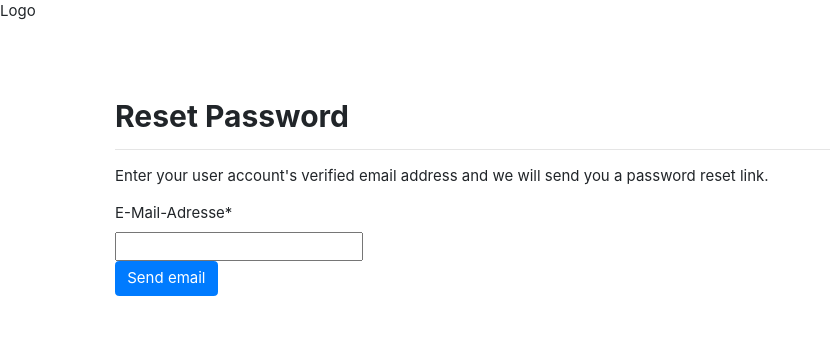
After one commit to check24-scholarships/tutor-smith, a Django app: page /recover/ in a window 1280 px wide. The commit adds this page. Shown: the top 340 px of the page, without its empty margins (0-830 px from the left). Run offline with Django 3.2, Linux system fonts and the light colour scheme; some libraries are stand-ins or nearby versions.

Commit message:
Added recover password

```diff
--- a/requirements.txt
+++ b/requirements.txt
@@ -1,2 +1,3 @@
 django
+django-crispy-forms
 django-phonenumber-field[phonenumbers]
--- a/tutor_smith/urls.py
+++ b/tutor_smith/urls.py
@@ -21,5 +21,7 @@ from user_management import views as user_views
 urlpatterns = [
     path('admin/', admin.site.urls),
     path('hello-template/', user_views.hello_world_temp),
-    path('register/', user_views.register)
+    path('register/', user_views.register),
+    path('recover/', user_views.recover_form),
+    path('password_reset/done/', user_views.recover_form_sent),
 ]
--- a/user_management/templates/base.html
+++ b/user_management/templates/base.html
@@ -6,6 +6,7 @@
     <meta http-equiv="X-UA-Compatible" content="IE=edge">
     <meta name="viewport" content="width=device-width, initial-scale=1.0">
     <link type="text/css" rel="stylesheet" href="{% static 'user_management/main.css' %}">
+    <link rel="stylesheet" href="https://stackpath.bootstrapcdn.com/bootstrap/4.4.1/css/bootstrap.min.css" integrity="sha384-Vkoo8x4CGsO3+Hhxv8T/Q5PaXtkKtu6ug5TOeNV6gBiFeWPGFN9MuhOf23Q9Ifjh" crossorigin="anonymous">
     {% block styles %}{% endblock styles %}
     <title>{% block title %}Template Error{% endblock %}</title>
 </head>
--- /dev/null
+++ b/user_management/templates/password/password_reset_form.html
@@ -0,0 +1,19 @@
+{% extends 'base.html' %}
+{% load crispy_forms_filters %}
+{% block title %}Forgot Your Password?{% endblock %}
+{% block content %}
+
+	{% load crispy_forms_tags %}
+
+	<div class="container p-5">
+  	 	<h2 class="font-weight-bold mt-3">Reset Password</h2>
+		<hr>
+		<p>Enter your user account's verified email address and we will send you a password reset link.</p>
+        <form method="POST">
+            {% csrf_token %}
+            {{ password_reset_form|crispy }}
+            <button class="btn btn-primary" type="submit">Send email</button>
+        </form>
+  	</div>
+
+{% endblock %}
--- a/user_management/views.py
+++ b/user_management/views.py
@@ -2,12 +2,18 @@ from django.shortcuts import render, redirect
 from django.http import HttpResponse
 from django.utils.text import slugify
 from django.utils import timezone
-#Auth Handler
+
+# Auth Handler
 from django.contrib.auth.hashers import make_password, check_password
-from django.contrib.auth.password_validation import validate_password, password_changed, ValidationError
+from django.contrib.auth.password_validation import (
+    validate_password,
+    password_changed,
+    ValidationError,
+)
 import hashlib
 import datetime
 import re
+from django.contrib.auth.forms import PasswordResetForm
 
 from .choices import *
 from .forms import *
@@ -24,54 +30,89 @@ def get_client_ip(request):
         ip = request.META.get('REMOTE_ADDR')
     return ip
 
+
+def recover_form(request):
+    if request.method == 'POST':
+        password_reset_form = PasswordResetForm(request.POST)
+        if password_reset_form.is_valid():
+            data = password_reset_form.cleaned_data['email']
+            # Send email...
+            print(data)
+            return redirect('/password_reset/done/')
+    password_reset_form = PasswordResetForm()
+    return render(
+        request,
+        'password/password_reset_form.html',
+        context={'password_reset_form': password_reset_form},
+    )
+
+
+def recover_form_sent(request):
+    return render(request, 'password/password_reset_sent.html')
+
+
 def hello_world_temp(request):
     return render(
-        request, 'hello.html', context={'time': datetime.datetime.now(), 'ip':get_client_ip(request)}
+        request,
+        'hello.html',
+        context={
+            'time': datetime.datetime.now(),
+            'ip': get_client_ip(request),
+        },
     )
+
 
 # Handels incoming GET & POST requests on the register view.
 def register(request):
-    #All context gets initialized
-    __context = {'form':None, 'error_msg':None}
-    if request.method == "POST":
+    # All context gets initialized
+    __context = {'form': None, 'error_msg': None}
+    if request.method == 'POST':
         form = UserForm(request.POST)
         if form.is_valid():
-            #Checks if email is already in database SELECT * FROM User WHERE email=email
+            # Checks if email is already in database SELECT * FROM User WHERE email=email
             if User.objects.all().filter(email=form.cleaned_data['email']):
                 __context['error_msg'] = 'User already exists'
-            #Checks if passwords match
-            elif form.cleaned_data['password_1'] != form.cleaned_data['password_2']:
+            # Checks if passwords match
+            elif (
+                form.cleaned_data['password_1']
+                != form.cleaned_data['password_2']
+            ):
                 __context['error_msg'] = 'Passwords don\'t match'
             try:
-                is_valid = validate_password(form.cleaned_data['password_1'], user=User)
+                is_valid = validate_password(
+                    form.cleaned_data['password_1'], user=User
+                )
             except ValidationError:
                 __context['error_msg'] = 'Password is Invalid'
                 is_valid = False
-            #create new User in database and saves it with user.save()
+            # create new User in database and saves it with user.save()
             else:
                 user = User(
-                email=form.cleaned_data['email'],
-                name=slugify(form.cleaned_data['name']),
-                password=make_password(form.cleaned_data['password_1'], salt='salt'),
-                gender=form.cleaned_data['gender'],
-                adress=form.cleaned_data['adress'],
-                user_class=form.cleaned_data['user_class'],
-                description='',
-                birth_date=form.cleaned_data['birth_date'],
-                ip=get_client_ip(request),
-                is_active=True,
-                is_staff=False,
-                is_admin=False,
-
-                certificate=None,
-                profile_pic=None
+                    email=form.cleaned_data['email'],
+                    name=slugify(form.cleaned_data['name']),
+                    password=make_password(
+                        form.cleaned_data['password_1'], salt='salt'
+                    ),
+                    gender=form.cleaned_data['gender'],
+                    adress=form.cleaned_data['adress'],
+                    user_class=form.cleaned_data['user_class'],
+                    description='',
+                    birth_date=form.cleaned_data['birth_date'],
+                    ip=get_client_ip(request),
+                    is_active=True,
+                    is_staff=False,
+                    is_admin=False,
+                    certificate=None,
+                    profile_pic=None,
                 )
                 user.save()
 
                 # TODO: Create Context + Session
-                return redirect("/login", context={"error_msg":"Login Successful"})
+                return redirect(
+                    '/login', context={'error_msg': 'Login Successful'}
+                )
         else:
-            __context['error_msg']="Form is invalide"
+            __context['error_msg'] = 'Form is invalide'
     # Displays Form and Context on view when not returned before
     form = UserForm()
     __context['form'] = form
```
Also changed, not shown: tutor_smith/settings.py (+7 -2 lines), user_management/forms.py (+30 -14 lines), user_management/templates/password/password_reset.html (added, +19 -0 lines), user_management/templates/password/password_reset_complete.html (added, +13 -0 lines), user_management/templates/password/password_reset_sent.html (added, +12 -0 lines), user_management/templates/recover_done.html (deleted), user_management/templates/recover_form.html (deleted), user_management/templates/recover_set.html (deleted).
